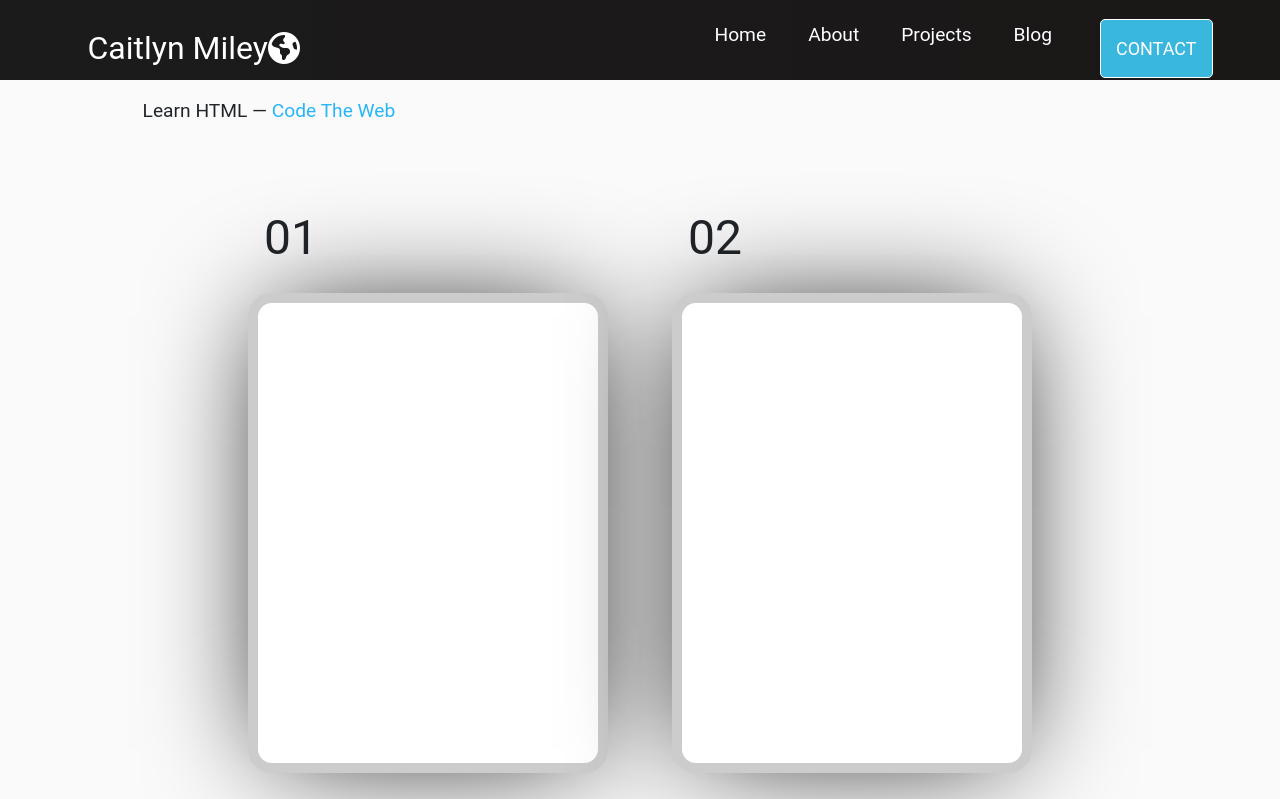
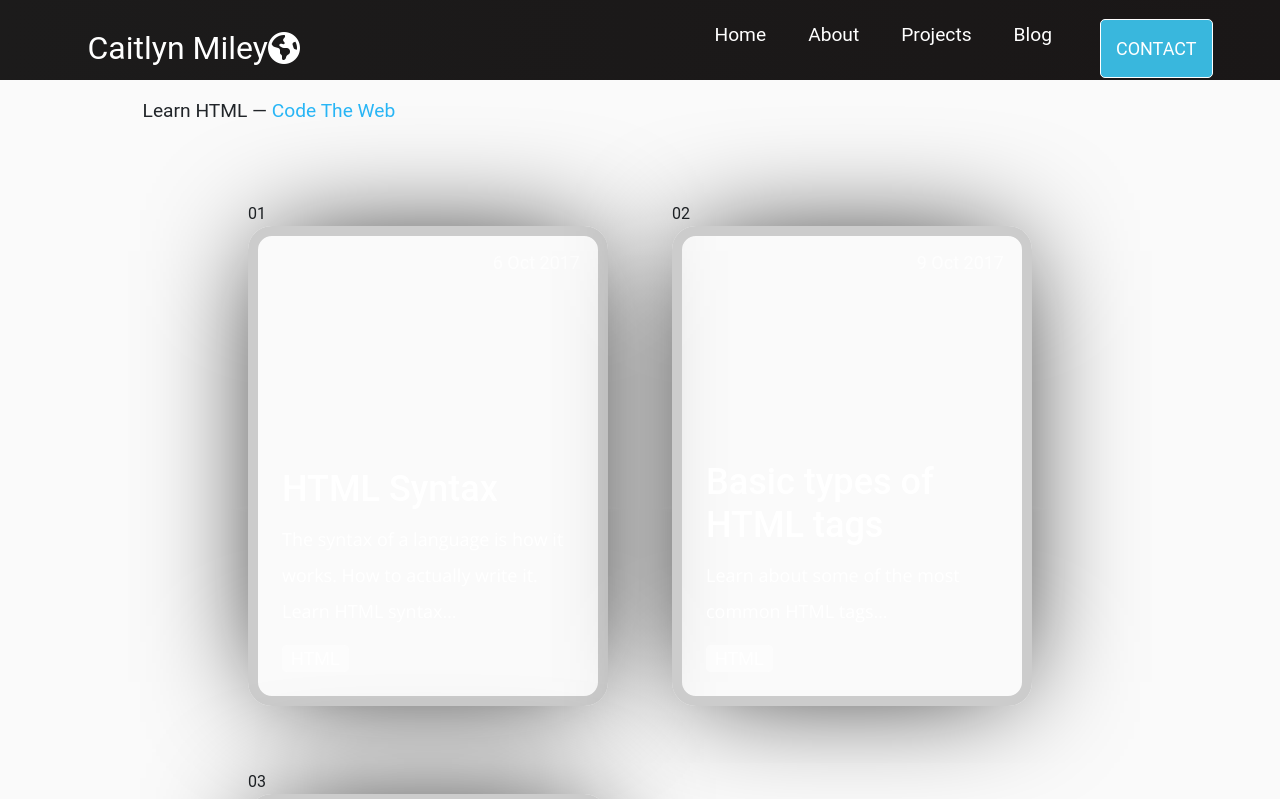
Before and after one commit to smilleeymilleey/website, a React (Create React App) app in the folder website-1/: page /products in a window 1280 px wide. Shown: the top 799 px of the page. Built offline with nearby package versions, Linux system fonts and the light colour scheme.

Commit message:
I updated cards so blog page and project page look different

```diff
--- a/website-1/src/components/PCard.css
+++ b/website-1/src/components/PCard.css
@@ -31,7 +31,7 @@ a {
   width: max-content;
 }
 
-.card {
+.pCard {
   font-family: "Heebo";
   --bg-filter-opacity: 0.5;
   background-image: linear-gradient(
@@ -58,28 +58,28 @@ a {
   text-decoration: none;
 }
 
-.card:hover {
+.pCard:hover {
   transform: rotate(0);
 }
 
-.card h1 {
+.pCard h1 {
   margin: 0;
   font-size: 1.5em;
   line-height: 1.2em;
 }
 
-.card p {
+.pCard p {
   font-size: 0.75em;
   font-family: "Open Sans";
   margin-top: 0.5em;
   line-height: 2em;
 }
 
-.card .tags {
+.pCard .tags {
   display: flex;
 }
 
-.card .tags .tag {
+.pCard .tags .tag {
   font-size: 0.75em;
   background: rgba(255, 255, 255, 0.5);
   border-radius: 0.3rem;
@@ -89,12 +89,12 @@ a {
   transition: all, var(--transition-time);
 }
 
-.card:hover .tags .tag {
+.pCard:hover .tags .tag {
   background: var(--color);
   color: white;
 }
 
-.card .date {
+.pCard .date {
   position: absolute;
   top: 0;
   right: 0;
@@ -104,8 +104,8 @@ a {
   opacity: 0.8;
 }
 
-.card:before,
-.card:after {
+.pCard:before,
+.pCard:after {
   content: "";
   transform: scale(0);
   transform-origin: top left;
@@ -118,28 +118,28 @@ a {
   transition-timing-function: ease-in-out;
 }
 
-.card:before {
+.pCard:before {
   background: #ddd;
   width: 250%;
   height: 250%;
 }
 
-.card:after {
+.pCard:after {
   background: white;
   width: 200%;
   height: 200%;
 }
 
-.card:hover {
+.pCard:hover {
   color: var(--color);
 }
 
-.card:hover:before,
-.card:hover:after {
+.pCard:hover:before,
+.pCard:hover:after {
   transform: scale(1);
 }
 
-.card-grid-space .num {
+.pCard-grid-space .num {
   font-size: 3em;
   margin-bottom: 1.2rem;
   margin-left: 1rem;
--- a/website-1/src/components/PCard.js
+++ b/website-1/src/components/PCard.js
@@ -4,46 +4,46 @@ import './PCard.css';
 function PCard() {
     return (
 <div className="container">
-<section class="info">
+<section className="info">
 
   <h1>Learn HTML &mdash; <a href="https://codetheweb.blog/" target="_blank">Code The Web</a></h1>
 </section>
-<section class="cards-wrapper">
-  <div class="card-grid-space">
-    <div class="num">01</div>
-    <a class="card" href="https://codetheweb.blog/2017/10/06/html-syntax/">
+<section className="cards-wrapper">
+  <div className="card-grid-space">
+    <div className="num">01</div>
+    <a className="pCard" href="https://codetheweb.blog/2017/10/06/html-syntax/">
       <div>
         <h1>HTML Syntax</h1>
         <p>The syntax of a language is how it works. How to actually write it. Learn HTML syntax…</p>
-        <div class="date">6 Oct 2017</div>
-        <div class="tags">
-          <div class="tag">HTML</div>
+        <div className="date">6 Oct 2017</div>
+        <div className="tags">
+          <div className="tag">HTML</div>
         </div>
       </div>
     </a>
   </div>
-  <div class="card-grid-space">
-    <div class="num">02</div>
-    <a class="card" href="https://codetheweb.blog/2017/10/09/basic-types-of-html-tags/">
+  <div className="card-grid-space">
+    <div className="num">02</div>
+    <a className="pCard" href="https://codetheweb.blog/2017/10/09/basic-types-of-html-tags/">
       <div>
         <h1>Basic types of HTML tags</h1>
         <p>Learn about some of the most common HTML tags…</p>
-        <div class="date">9 Oct 2017</div>
-        <div class="tags">
-          <div class="tag">HTML</div>
+        <div className="date">9 Oct 2017</div>
+        <div className="tags">
+          <div className="tag">HTML</div>
         </div>
       </div>
     </a>
   </div>
-  <div class="card-grid-space">
-    <div class="num">03</div>
-    <a class="card" href="https://codetheweb.blog/2017/10/14/links-images-about-file-paths/">
+  <div className="card-grid-space">
+    <div className="num">03</div>
+    <a className="pCard" href="https://codetheweb.blog/2017/10/14/links-images-about-file-paths/">
       <div>
         <h1>Links, images and about file paths</h1>
         <p>Learn how to use links and images along with file paths…</p>
-        <div class="date">14 Oct 2017</div>
-        <div class="tags">
-          <div class="tag">HTML</div>
+        <div className="date">14 Oct 2017</div>
+        <div className="tags">
+          <div className="tag">HTML</div>
         </div>
       </div>
     </a>
```
Also changed, not shown: 1 other file (tests, documents, lock files or other folders).
